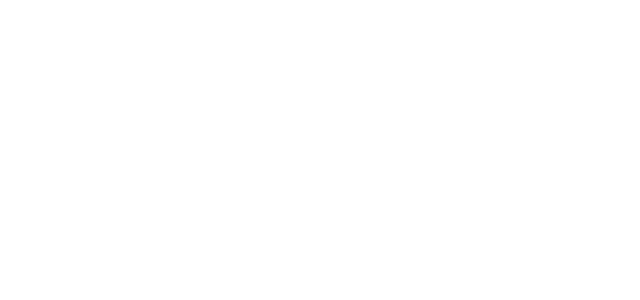
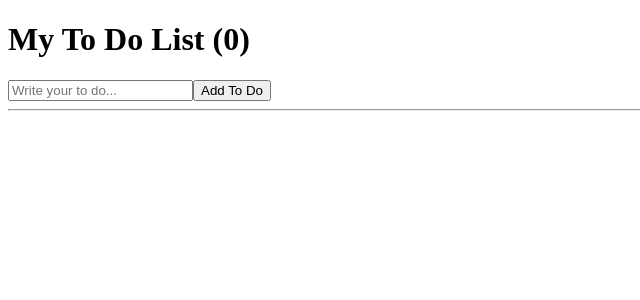
Before and after one commit to kamja44/reactRecap, a React (Create React App) app in the folder react-recap/: page / in a window 1280 px wide. Shown: the top 300 px of the page, without its empty margins (0-640 px from the left). Built offline with nearby package versions, Linux system fonts and the light colour scheme.

Commit message:
7.0 ~ 7.1
Create ToDo List

```diff
--- a/react-recap/src/App.js
+++ b/react-recap/src/App.js
@@ -1,6 +1,36 @@
 import { useState, useEffect } from "react";
 function App() {
-  return <div></div>;
+  const [toDo, setToDo] = useState("");
+  const [toDoArray, setToDoArray] = useState([]);
+  const onChange = (event) => setToDo((data) => event.target.value);
+  const onSubmit = (event) => {
+    event.preventDefault();
+    if (toDo === "") {
+      return;
+    }
+    setToDoArray((currentArray) => [toDo, ...currentArray]);
+    setToDo((data) => "");
+  };
+  return (
+    <div>
+      <h1>My To Do List ({toDoArray.length})</h1>
+      <form onSubmit={onSubmit}>
+        <input
+          onChange={onChange}
+          value={toDo}
+          type="text"
+          placeholder="Write your to do..."
+        />
+        <button>Add To Do</button>
+      </form>
+      <hr />
+      <ul>
+        {toDoArray.map((item, index) => (
+          <li key={index}>{item}</li>
+        ))}
+      </ul>
+    </div>
+  );
 }
 
 export default App;
```
Also changed, not shown: 1 other file (tests, documents, lock files or other folders).
